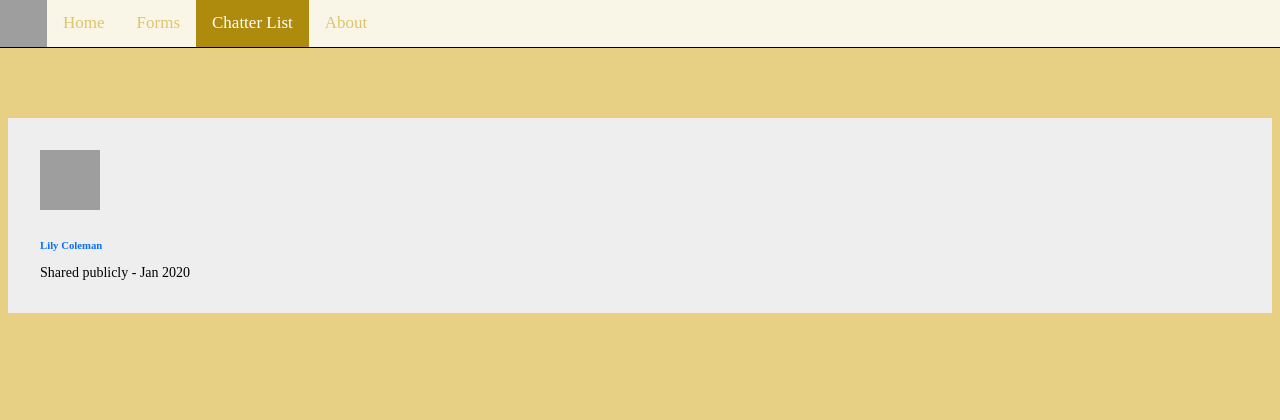
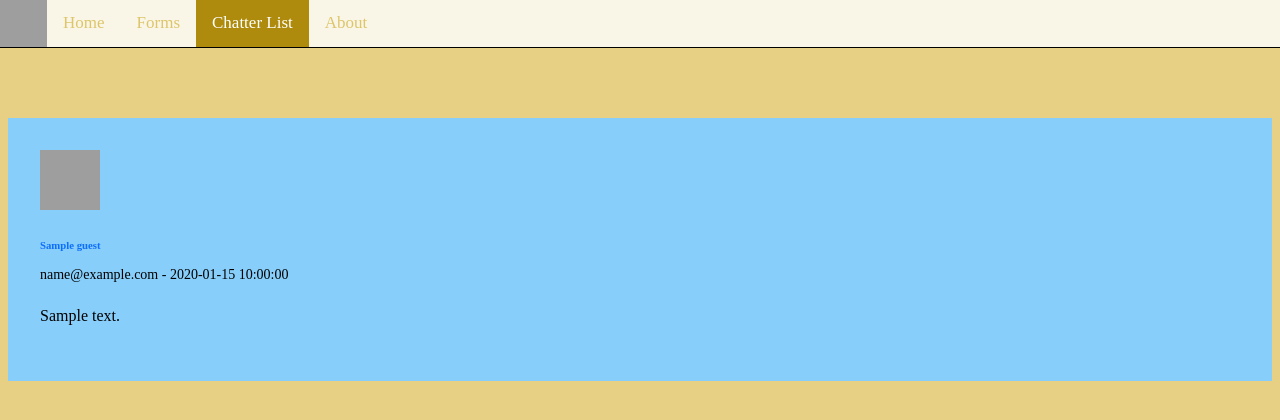
Before and after one commit to ldlaigo/week9, a PHP site: page /guestlist.php in a window 1280 px wide. Shown: the top 420 px of the page. Run offline with PHP 8.4, Linux system fonts and the light colour scheme; tables that the repository leaves empty or names only in its code hold one stand-in row (values such as "Sample post"); grey boxes are pictures that could not be loaded.

Commit message:
Update guestlist.php

```diff
--- a/guestlist.php
+++ b/guestlist.php
@@ -89,6 +89,11 @@ section {
 .mb-0 {
     margin-bottom: 0;
   }
+p {
+  margin-top: 1rem;
+  margin-bottom: 1rem;
+  padding-bottom: 0.5rem;
+}
 </style>
 <body>
 <div class="topnav">
@@ -117,7 +122,8 @@ $result = $conn->query($sql);
 if ($result->num_rows > 0) {
     // output data of each row
     while($row = $result->fetch_assoc()) {
-        echo '<section style="background-color: #eee;">
+        echo '
+<section style="background-color: #87CEFA;">
     <div class="container my-5 py-5">
       <div class="row d-flex justify-content-center">
         <div class="col-md-12 col-lg-10 col-xl-8">
@@ -125,15 +131,24 @@ if ($result->num_rows > 0) {
             <div class="card-body">
               <div class="d-flex flex-start align-items-center">
                 <img class="rounded-circle shadow-1-strong me-3"
-                src="https://mdbcdn.b-cdn.net/img/Photos/Avatars/img%20(19).webp" alt="avatar" width="60"
+                  src="_____________" alt="avatar" width="60"
                   height="60" />
                 <div>
-                <h6 class="fw-bold text-primary mb-1">Lily Coleman</h6>
+                  <h6 class="fw-bold text-primary mb-1">'.$row['name'].'</h6>
                   <p class="text-muted small mb-0">
-                  Shared publicly - Jan 2020
+	'.$row['email'].' - '.$row['reg_date']. '
                   </p>
                 </div>
-            </div>';
+              </div>
+			  <p class="mt-3 mb-4 pb-2">
+				'.$row['comment'].'
+			  </p>
+            </div>
+          </div>
+        </div>
+      </div>
+    </div>
+</section>';
     }
 } else {
     echo "0 results";
```
Lines whose indentation alone changed are shown as unchanged.
